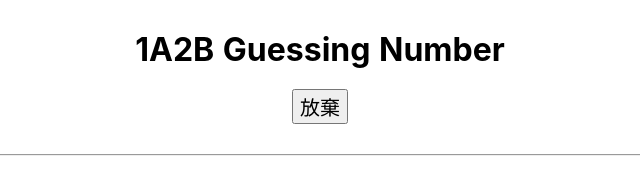
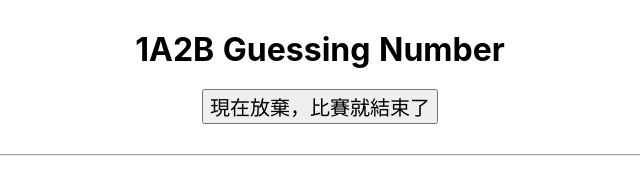
Before and after one commit to ckchuang-dev/nuxt-express-websocket, a Nuxt app: page /SingleGuessAB in a window 1280 px wide. Both pictures are taken after a click on the button "開始遊戲". Shown: the top 179 px of the page, without its empty margins (320-960 px from the left). Built offline with nearby package versions, Linux system fonts and the light colour scheme; no server answers.

Commit message:
Modify button content

```diff
--- a/pages/SingleGuessAB/index.vue
+++ b/pages/SingleGuessAB/index.vue
@@ -16,7 +16,7 @@
         <Button
           v-else
           @click="stopGame"
-        >放棄</Button>
+        >現在放棄，比賽就結束了</Button>
       </div>
     </header>
     <hr />
```
